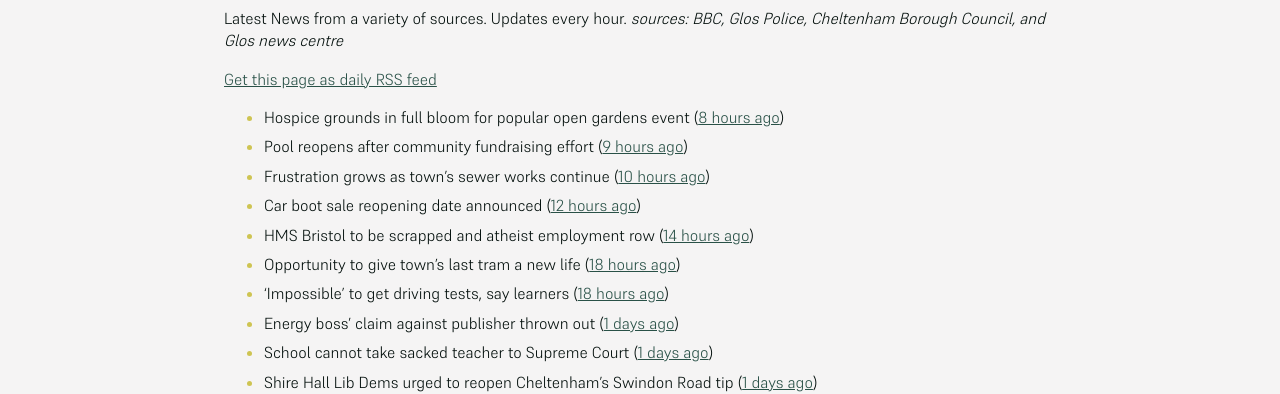
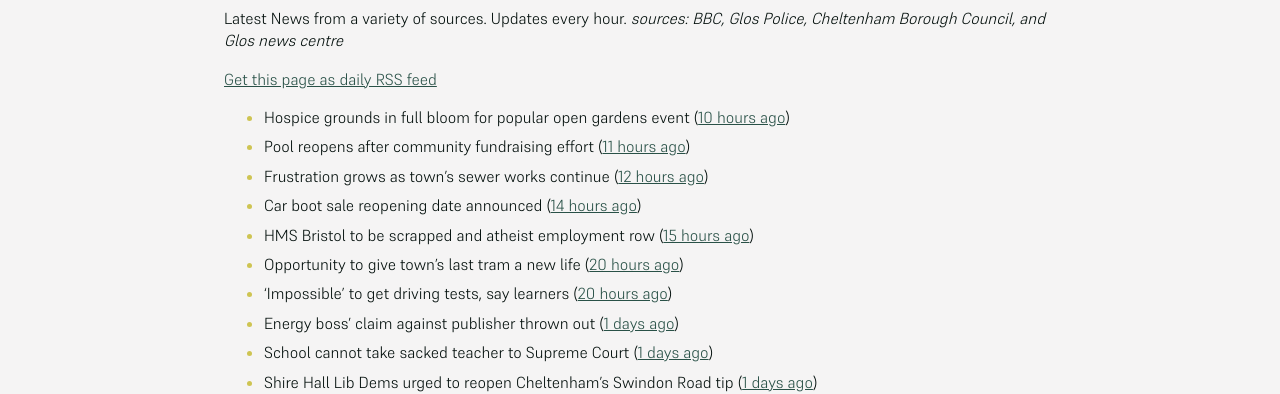
Before and after one commit to mat-0/cheltenham-open-data, a Jekyll site: the page built from _pages/news.md, in a window 1280 px wide. Shown: the part 266-660 px from the top of the page. Built offline with Jekyll 4.4.1, drawn with Linux system fonts in a browser that asks for light colours.

Commit message:
Updated 2025-06-11 01:24:33

```diff
--- a/_pages/news.md
+++ b/_pages/news.md
@@ -12,13 +12,13 @@ _sources: BBC, Glos Police, Cheltenham Borough Council, and Glos news centre_
 [Get this page as daily RSS feed](/daily.rss)
 
 <!-- news_marker starts -->
-- Hospice grounds in full bloom for popular open gardens event ([8 hours ago](https://gloucesternewscentre.co.uk/hospice-grounds-in-full-bloom-for-popular-open-gardens-event/))
-- Pool reopens after community fundraising effort ([9 hours ago](https://www.bbc.com/news/articles/cg5vl5zvp69o))
-- Frustration grows as town's sewer works continue ([10 hours ago](https://www.bbc.com/news/articles/c5yq58qpgd7o))
-- Car boot sale reopening date announced ([12 hours ago](https://www.bbc.com/news/articles/c3v54dgvq6go))
-- HMS Bristol to be scrapped and atheist employment row ([14 hours ago](https://www.bbc.com/news/articles/c93lv9zr5ppo))
-- Opportunity to give town's last tram a new life ([18 hours ago](https://www.bbc.com/news/articles/c80km7j1131o))
-- 'Impossible' to get driving tests, say learners ([18 hours ago](https://www.bbc.com/news/articles/c8jgndjnlmvo))
+- Hospice grounds in full bloom for popular open gardens event ([10 hours ago](https://gloucesternewscentre.co.uk/hospice-grounds-in-full-bloom-for-popular-open-gardens-event/))
+- Pool reopens after community fundraising effort ([11 hours ago](https://www.bbc.com/news/articles/cg5vl5zvp69o))
+- Frustration grows as town's sewer works continue ([12 hours ago](https://www.bbc.com/news/articles/c5yq58qpgd7o))
+- Car boot sale reopening date announced ([14 hours ago](https://www.bbc.com/news/articles/c3v54dgvq6go))
+- HMS Bristol to be scrapped and atheist employment row ([15 hours ago](https://www.bbc.com/news/articles/c93lv9zr5ppo))
+- Opportunity to give town's last tram a new life ([20 hours ago](https://www.bbc.com/news/articles/c80km7j1131o))
+- 'Impossible' to get driving tests, say learners ([20 hours ago](https://www.bbc.com/news/articles/c8jgndjnlmvo))
 - Energy boss' claim against publisher thrown out ([1 days ago](https://www.bbc.com/news/articles/c9918ek3y4go))
 - School cannot take sacked teacher to Supreme Court ([1 days ago](https://www.bbc.com/news/articles/cn7zn077nd4o))
 - Shire Hall Lib Dems urged to reopen Cheltenham’s Swindon Road tip ([1 days ago](https://gloucesternewscentre.co.uk/shire-hall-lib-dems-urged-to-reopen-cheltenhams-swindon-road-tip/))
```
Also changed, not shown: _data/flood.json (+5 -69 lines), _pages/terrorism.md (+1 -1 lines), index.md (+6 -6 lines).
